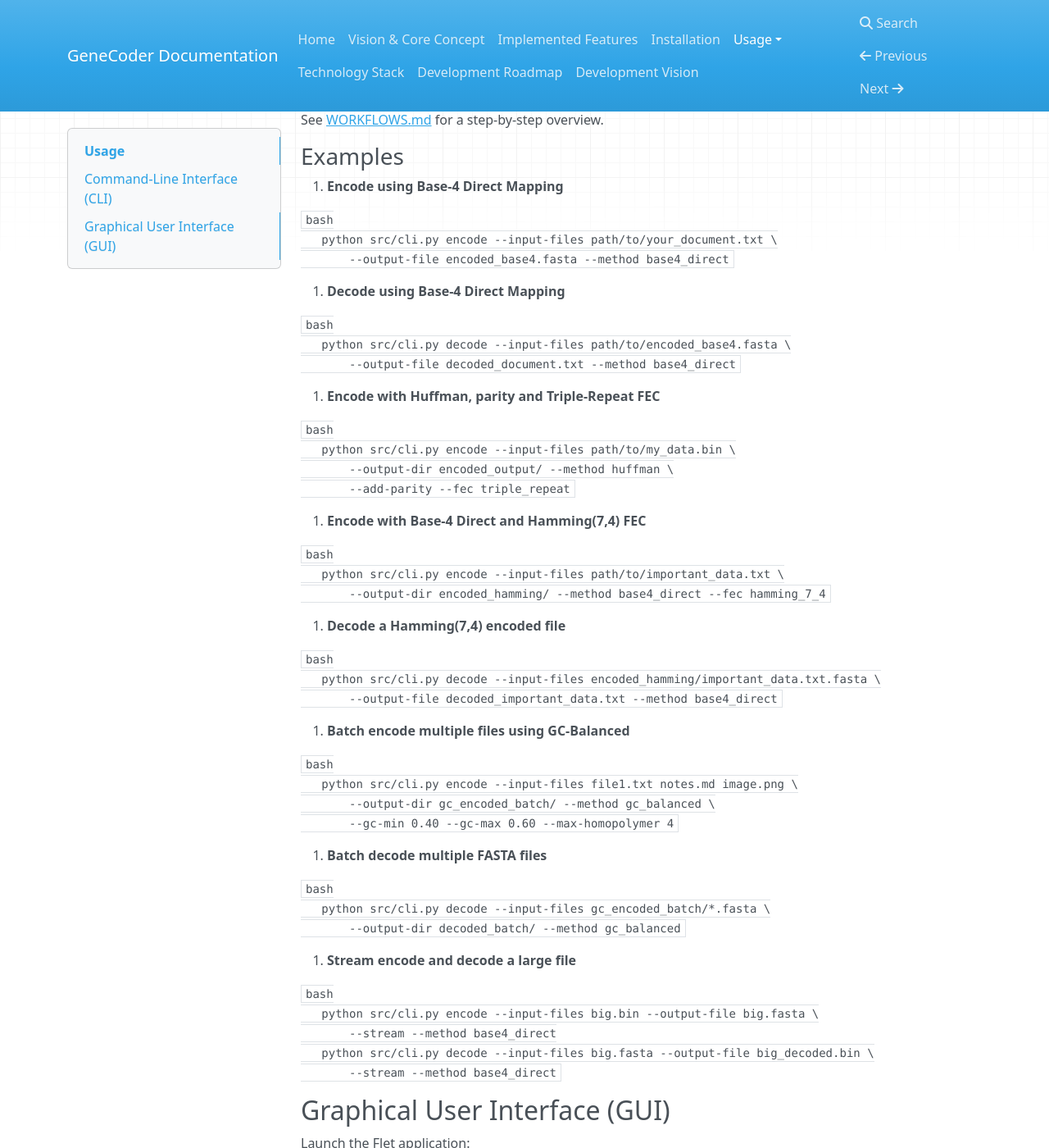
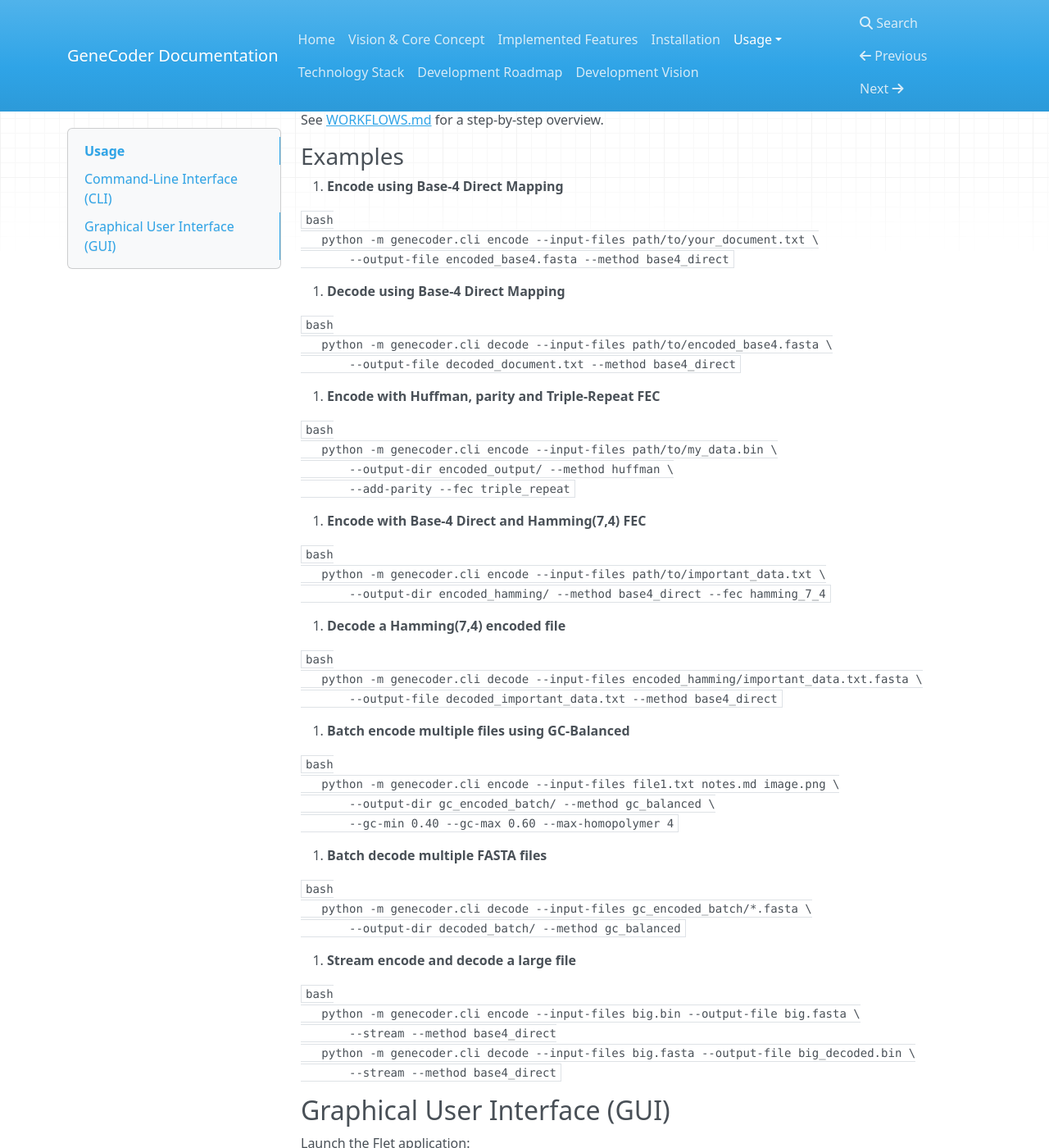
Before and after one commit to d0tTino/GeneCoder, an MkDocs documentation site: the page built from docs/usage.md, in a window 1280 px wide and 1400 px high, scrolled down 375 px. Shown: the whole window at 82% size. Built offline with MkDocs 1.6.1, drawn with Linux system fonts in a browser that asks for light colours; nearby versions of some CDN libraries; some of the changed text lies outside the part shown.

Commit message:
Update imports after CLI relocation

````diff
--- a/docs/usage.md
+++ b/docs/usage.md
@@ -2,10 +2,10 @@
 
 ## Command-Line Interface (CLI)
 
-GeneCoder operations are performed with `src/cli.py`:
+GeneCoder operations are performed with `genecoder.cli`:
 
 ```bash
-python src/cli.py <command> --input-files <path1> [<path2> ...] \
+python -m genecoder.cli <command> --input-files <path1> [<path2> ...] \
     [--output-file <path>] [--output-dir <dir>] \
     --method <method_name> [--fec <fec_method>] [options]
 ```
@@ -22,21 +22,21 @@ See [WORKFLOWS.md](../WORKFLOWS.md) for a step-by-step overview.
 1. **Encode using Base-4 Direct Mapping**
 
    ```bash
-   python src/cli.py encode --input-files path/to/your_document.txt \
+   python -m genecoder.cli encode --input-files path/to/your_document.txt \
        --output-file encoded_base4.fasta --method base4_direct
    ```
 
 2. **Decode using Base-4 Direct Mapping**
 
    ```bash
-   python src/cli.py decode --input-files path/to/encoded_base4.fasta \
+   python -m genecoder.cli decode --input-files path/to/encoded_base4.fasta \
        --output-file decoded_document.txt --method base4_direct
    ```
 
 3. **Encode with Huffman, parity and Triple-Repeat FEC**
 
    ```bash
-   python src/cli.py encode --input-files path/to/my_data.bin \
+   python -m genecoder.cli encode --input-files path/to/my_data.bin \
        --output-dir encoded_output/ --method huffman \
        --add-parity --fec triple_repeat
    ```
@@ -44,21 +44,21 @@ See [WORKFLOWS.md](../WORKFLOWS.md) for a step-by-step overview.
 4. **Encode with Base-4 Direct and Hamming(7,4) FEC**
 
    ```bash
-   python src/cli.py encode --input-files path/to/important_data.txt \
+   python -m genecoder.cli encode --input-files path/to/important_data.txt \
        --output-dir encoded_hamming/ --method base4_direct --fec hamming_7_4
    ```
 
 5. **Decode a Hamming(7,4) encoded file**
 
    ```bash
-   python src/cli.py decode --input-files encoded_hamming/important_data.txt.fasta \
+   python -m genecoder.cli decode --input-files encoded_hamming/important_data.txt.fasta \
        --output-file decoded_important_data.txt --method base4_direct
    ```
 
 6. **Batch encode multiple files using GC-Balanced**
 
    ```bash
-   python src/cli.py encode --input-files file1.txt notes.md image.png \
+   python -m genecoder.cli encode --input-files file1.txt notes.md image.png \
        --output-dir gc_encoded_batch/ --method gc_balanced \
        --gc-min 0.40 --gc-max 0.60 --max-homopolymer 4
    ```
@@ -66,16 +66,16 @@ See [WORKFLOWS.md](../WORKFLOWS.md) for a step-by-step overview.
 7. **Batch decode multiple FASTA files**
 
    ```bash
-   python src/cli.py decode --input-files gc_encoded_batch/*.fasta \
+   python -m genecoder.cli decode --input-files gc_encoded_batch/*.fasta \
        --output-dir decoded_batch/ --method gc_balanced
    ```
 
 8. **Stream encode and decode a large file**
 
    ```bash
-   python src/cli.py encode --input-files big.bin --output-file big.fasta \
+   python -m genecoder.cli encode --input-files big.bin --output-file big.fasta \
        --stream --method base4_direct
-   python src/cli.py decode --input-files big.fasta --output-file big_decoded.bin \
+   python -m genecoder.cli decode --input-files big.fasta --output-file big_decoded.bin \
        --stream --method base4_direct
    ```
 
````
Also changed, not shown: WORKFLOWS.md (+3 -3 lines), 2 other files.
